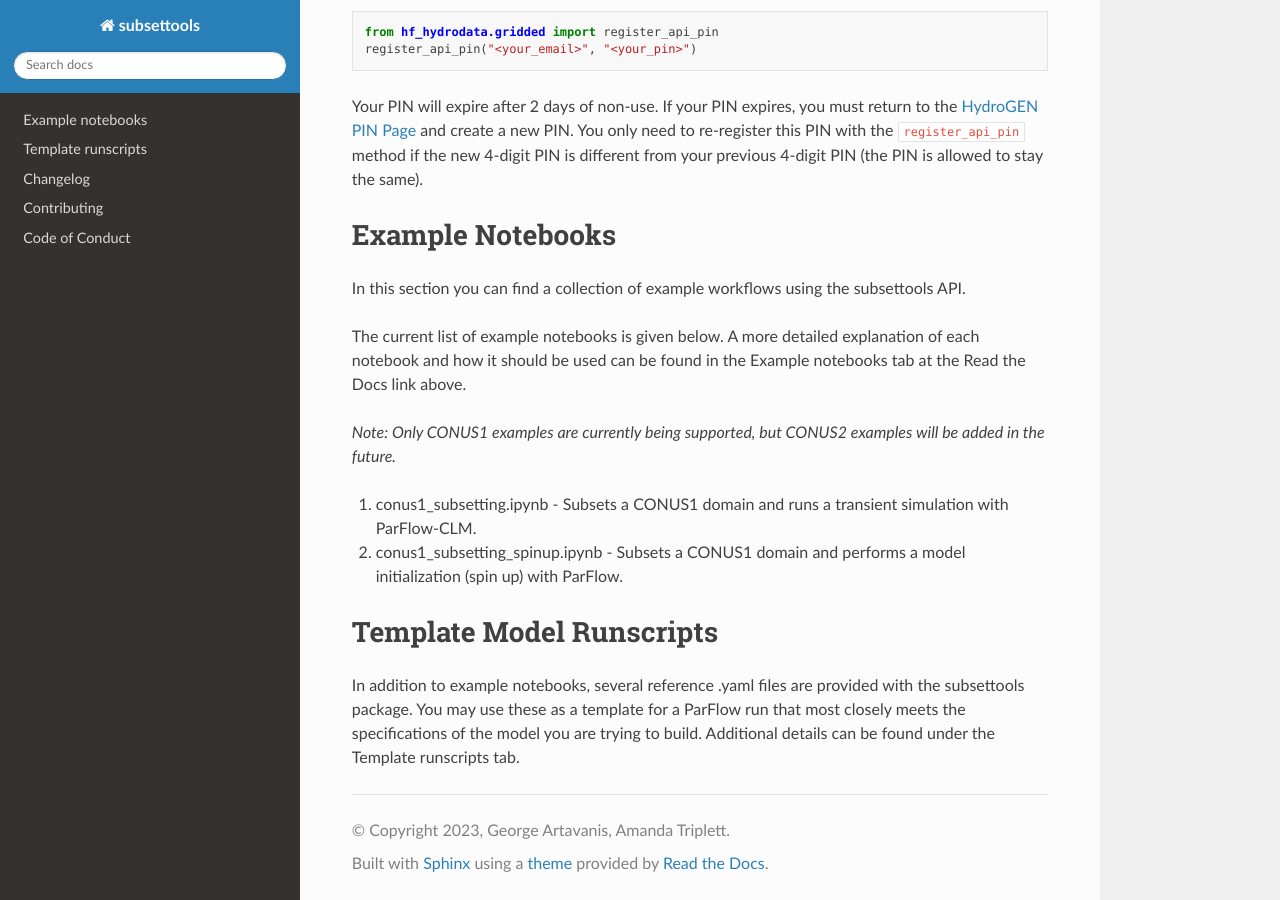
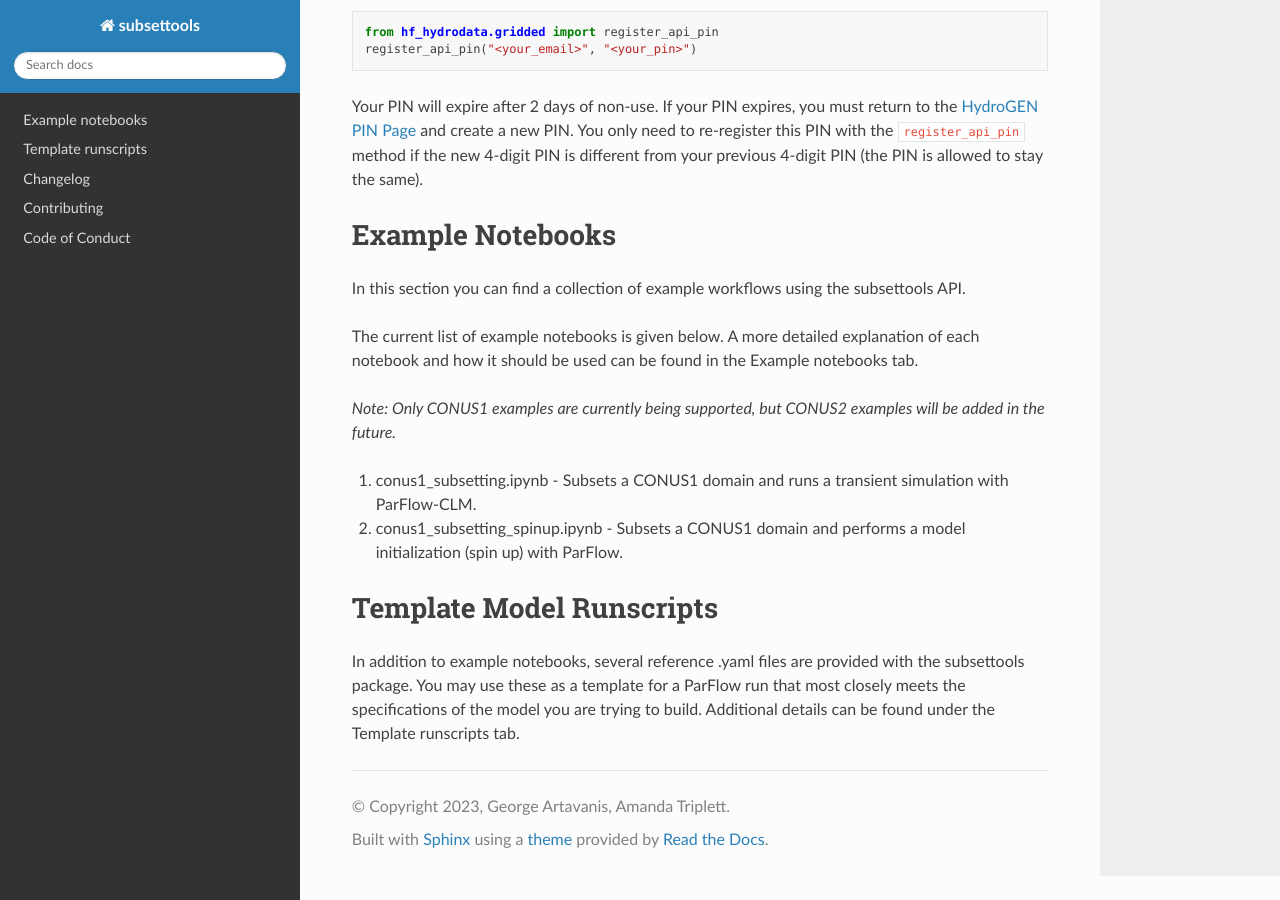
Before and after one commit to hydroframe/subsettools, a Sphinx documentation site: the page built from docs/getting_started.md, in a window 1280 px wide and 900 px high, scrolled down 776 px. Built offline with Sphinx 7.4.7 and the Read the Docs theme 2.0.0, drawn with Linux system fonts in a browser that asks for light colours; pages that are not in the unit, such as notebooks, are missing from menus.

Commit message:
Update getting_started.md

```diff
--- a/docs/getting_started.md
+++ b/docs/getting_started.md
@@ -41,7 +41,7 @@ to stay the same).
 
 In this section you can find a collection of example workflows using the subsettools API.
 
-The current list of example notebooks is given below. A more detailed explanation of each notebook and how it should be used can be found in the Example notebooks tab at the Read the Docs link above.
+The current list of example notebooks is given below. A more detailed explanation of each notebook and how it should be used can be found in the Example notebooks tab.
 
 *Note: Only CONUS1 examples are currently being supported, but CONUS2 examples will be added in the future.*
 
```
